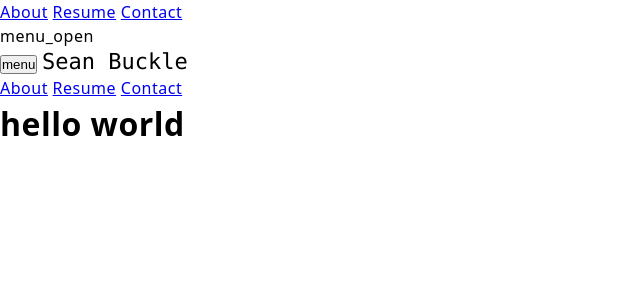
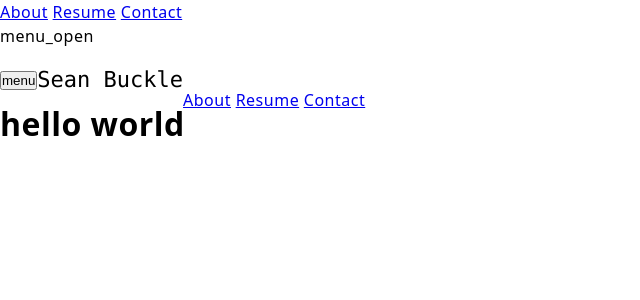
Before and after one commit to seanbuckle/seanbuckle.com, a Jekyll site: the page built from index.html, in a window 1280 px wide. Shown: the top 300 px of the page, without its empty margins (0-640 px from the left). Built offline with Jekyll 4.4.1, drawn with Linux system fonts in a browser that asks for light colours; the list of posts is cut into pages by our own code.

Commit message:
header changes

```diff
--- a/_sass/main.scss
+++ b/_sass/main.scss
@@ -24,6 +24,7 @@ body{
 .site-header{
   width: 100%;
   height: 64px;
+  display: inherit;
   align-items: center;
   &__menu-btn{
 
@@ -32,4 +33,7 @@ body{
     font: 400 22px/28px $text-monospace;
     letter-spacing: 0px;
   }
+  &__nav{
+    align-self: flex-end;
+  }
 }
```
